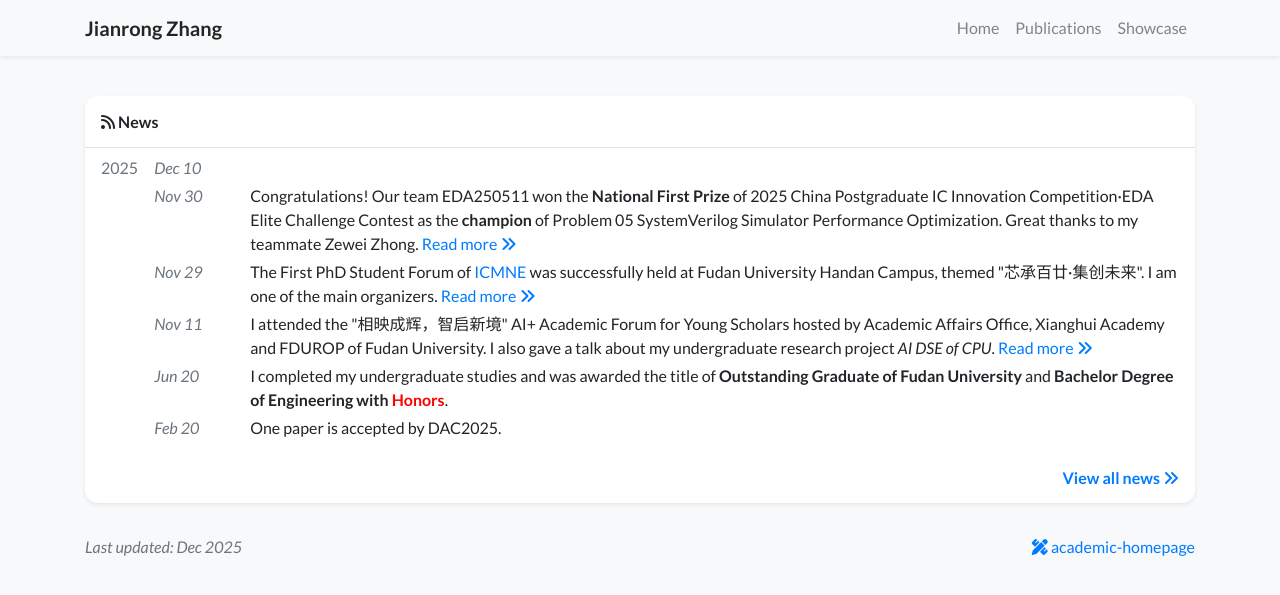
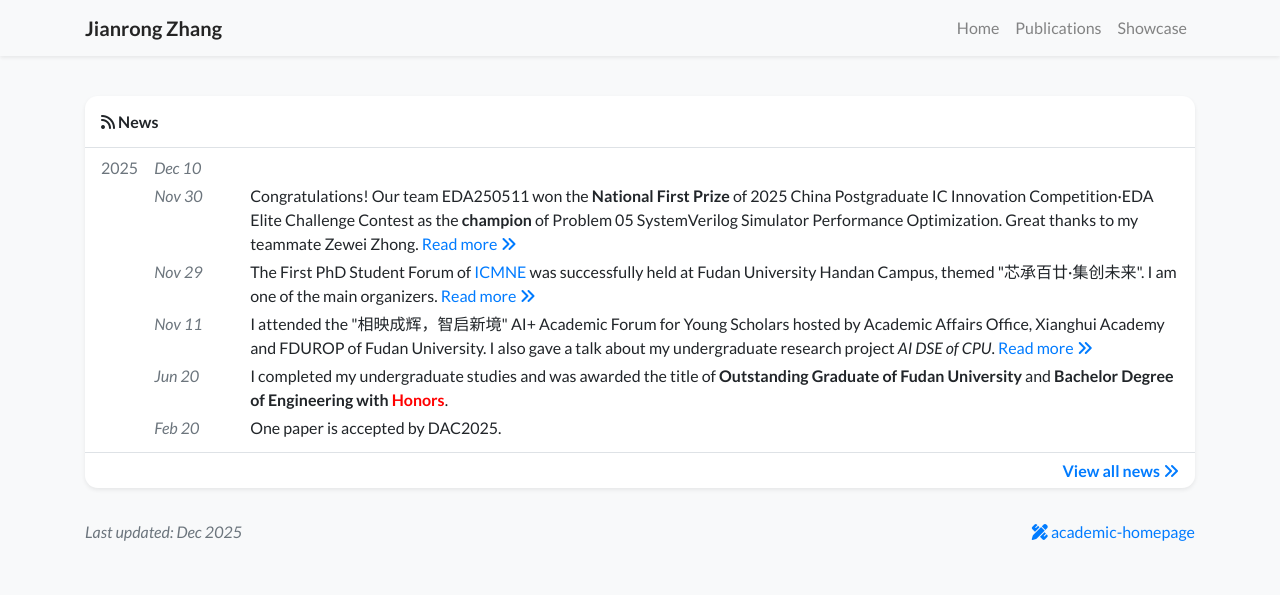
Before and after one commit to Starryskyz/starryskyz.github.io, a Jekyll site: the page built from news.html, in a window 1280 px wide. Shown: the top 595 px of the page. Built offline with Jekyll 4.4.1, drawn with Linux system fonts in a browser that asks for light colours; nearby versions of some CDN libraries; a style sheet for code colours, icons or effects is not loaded.

Commit message:
beautify View all news

```diff
--- a/_includes/widgets/news_card.html
+++ b/_includes/widgets/news_card.html
@@ -22,7 +22,7 @@
         </div>
         {% endfor %}
     </div>
-    <h6 class="d-block p-3 mt-0 text-right">
+    <h6 class="d-block py-2 px-3 mt-0 text-right border-top border-gray">
         <a href="{{ 'news' | relative_url }}"> View all news <i class="fas fa-angle-double-right"></i></a>
     </h6>
 </div>
```
